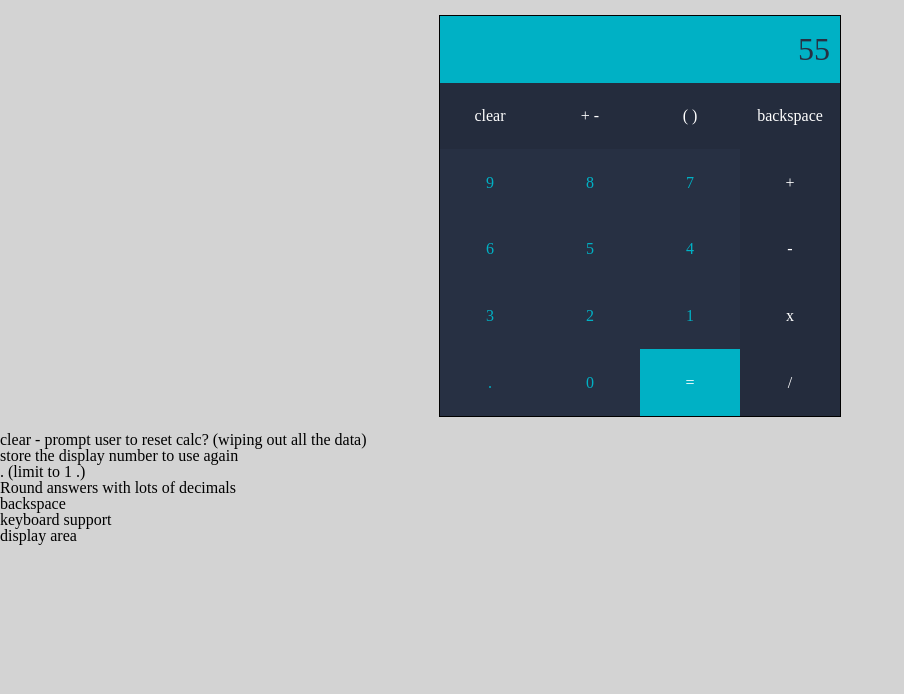
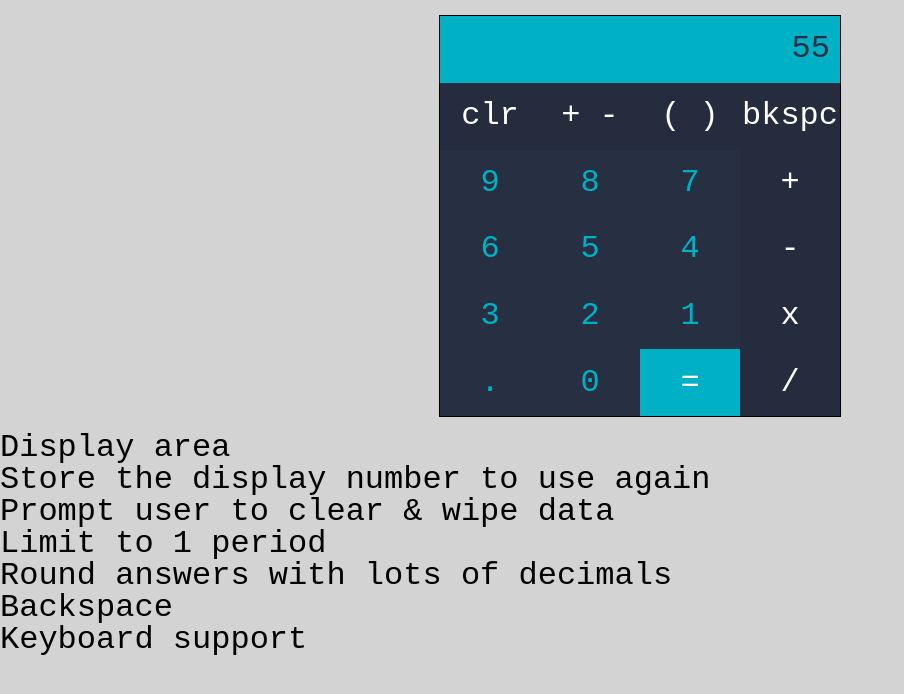
Before and after one commit to rlmoser99/calculator, a plain HTML site: page index.html in a window 1280 px wide. Shown: the whole page, without its empty margins (0-904 px from the left). Drawn offline with Linux system fonts and the light colour scheme.

Commit message:
modified styles and organization

```diff
--- a/css/styles.css
+++ b/css/styles.css
@@ -4,6 +4,8 @@ html {
 
 body {
     background-color: #d3d3d3;
+    font-family: monospace;
+    font-size: 2rem;
 }
 
 .container {
--- a/index.html
+++ b/index.html
@@ -5,8 +5,8 @@
     <meta charset="UTF-8">
     <meta name="viewport" content="width=device-width, initial-scale=1.0">
     <meta http-equiv="X-UA-Compatible" content="ie=edge">
+    <link href="css/reset.css" rel="stylesheet" type="text/css" />
     <link href="css/styles.css" rel="stylesheet" type="text/css" />
-    <link href="css/reset.css" rel="stylesheet" type="text/css" />
     <script src="script.js" defer></script>
     <title>Calculator</title>
 
@@ -14,10 +14,10 @@
 
 <div class="container">
     <div class="display">55</div>
-    <div class="operator">clear</div>
+    <div class="operator">clr</div>
     <div class="operator">+ -</div>
     <div class="operator">( )</div>
-    <div class="operator">backspace</div>
+    <div class="operator">bkspc</div>
     <div>9</div>
     <div>8</div>
     <div>7</div>
@@ -37,13 +37,13 @@
 </div>
 
 <ul>
-    <li>clear - prompt user to reset calc? (wiping out all the data)</li>
-    <li>store the display number to use again</li>
-    <li>. (limit to 1 .)</li>
+    <li>Display area</li>
+    <li>Store the display number to use again</li>
+    <li>Prompt user to clear & wipe data</li>
+    <li>Limit to 1 period</li>
     <li>Round answers with lots of decimals</li>
-    <li>backspace</li>
-    <li>keyboard support</li>
-    <li>display area</li>
+    <li>Backspace</li>
+    <li>Keyboard support</li>
 </ul>
 
 <body>
```
Also changed, not shown: img/divide-solid.svg (added), img/equals-solid.svg (added), img/minus-solid.svg (added), img/plus-solid.svg (added), img/times-solid.svg (added).
